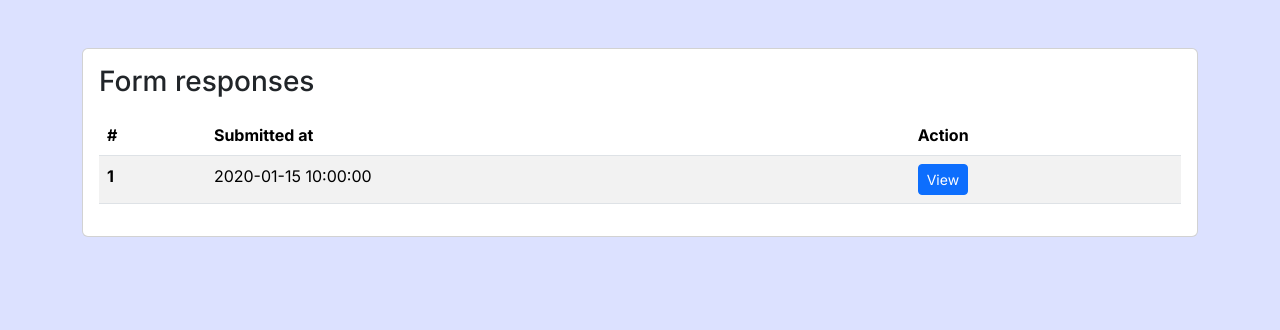
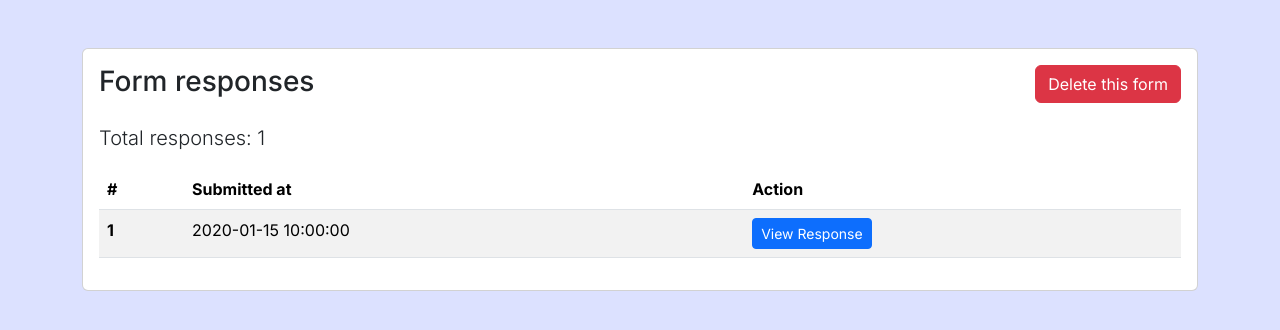
Before and after one commit to teguhmuhams/surveymass, a PHP site: page /responses/1 in a window 1280 px wide. Shown: the part 74-404 px from the top of the page. Run offline with PHP 8.4, Linux system fonts and the light colour scheme; the visitor is signed in with stand-in values (Sample User, id 1); tables that the repository leaves empty or names only in its code hold one stand-in row (values such as "Sample post"); some libraries are stand-ins or nearby versions.

```diff
--- a/views/responses.php
+++ b/views/responses.php
@@ -15,12 +15,21 @@ if ($stmt->execute()) {
 <div class="container mt-5">
     <div class="card">
         <div class="card-body">
-            <h3>Form responses</h3>
+            <div class="d-flex justify-content-between">
+                <div>
+                    <h3>Form responses</h3>
+                </div>
+                <div>
+                    <button class="btn btn-danger">Delete this form</button>
+                </div>
+            </div>
+
             <div class="mt-3 row">
                 <?php if ($result->num_rows === 0) : ?>
                     <span class="lead">This form has no response. <a href="<?= BASE_URL . '/dashboard' ?>">Back to dashboard</a></span>
                 <?php else : ?>
                     <div class="container">
+                        <p class="lead">Total responses: <?= $result->num_rows ?></p>
                         <table class="table table-striped">
                             <thead>
                                 <tr>
@@ -35,8 +44,43 @@ if ($stmt->execute()) {
                                     <tr>
                                         <th scope="row"><?= ++$count ?></th>
                                         <td><?= $row['created_at'] ?></td>
-                                        <td><a href="<?= BASE_URL . '/response/' . $row['id'] ?>" class="btn btn-sm btn-primary">View</a></td>
+                                        <td>
+                                            <button type="button" class="btn btn-sm btn-primary" data-bs-toggle="modal" data-bs-target="#response<?= $row['id'] ?>" data-id="<?= $row['id'] ?>">
+                                                View Response
+                                            </button>
+                                        </td>
                                     </tr>
+
+                                    <!-- Get each response data -->
+                                    <script>
+                                        console.log(<?= $row['answers'] ?>);
+                                    </script>
+                                    <!-- Bootstrap Modal -->
+                                    <div class="modal fade" id="response<?= $row['id'] ?>" tabindex="-1" aria-labelledby="modalLabel" aria-hidden="true">
+                                        <div class="modal-dialog">
+                                            <div class="modal-content">
+                                                <div class="modal-header">
+                                                    <h5 class="modal-title">Response</h5>
+                                                    <button type="button" class="btn-close" data-bs-dismiss="modal" aria-label="Close"></button>
+                                                </div>
+                                                <div class="modal-body">
+                                                    <?php
+                                                    $answers = json_decode($row['answers']);
+
+                                                    if ($answers) {
+                                                        foreach ($answers as $answer) {
+                                                            echo '<input type="text" class="form-control mt-3 custom-disabled" disabled value="' . htmlspecialchars($answer) . '">';
+                                                        }
+                                                    }
+                                                    ?>
+                                                </div>
+                                                <div class="modal-footer">
+                                                    <button type="button" class="btn btn-secondary" data-bs-dismiss="modal">Close</button>
+                                                    <button type="button" class="btn btn-primary">Save changes</button>
+                                                </div>
+                                            </div>
+                                        </div>
+                                    </div>
                                 <?php endwhile; ?>
                             </tbody>
                         </table>
@@ -46,3 +90,21 @@ if ($stmt->execute()) {
         </div>
     </div>
 </div>
+
+<style>
+    .custom-disabled {
+        /* Override the default disabled field styling here */
+        opacity: 1;
+        /* Reset the opacity */
+        background-color: white;
+        /* Set your desired background color */
+        color: black;
+        /* Set your desired text color */
+    }
+
+    .custom-disabled::placeholder {
+        color: black;
+        /* Set your desired placeholder text color, if needed */
+    }
+</style>
+<script src="https://code.jquery.com/jquery-3.7.1.slim.js" integrity="sha256-UgvvN8vBkgO0luPSUl2s8TIlOSYRoGFAX4jlCIm9Adc=" crossorigin="anonymous"></script>
```
Also changed, not shown: views/create.php (+24 -24 lines).
